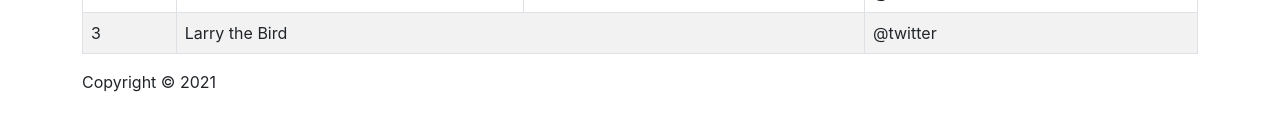
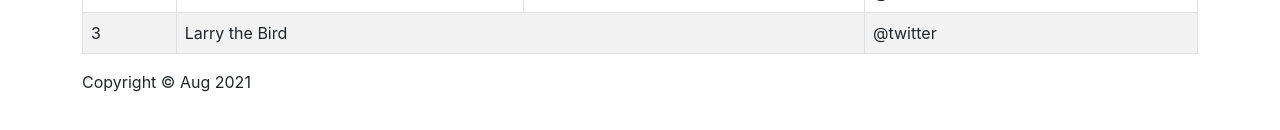
Before and after one commit to Drendal911/drendal911-employee-front-end, a Next.js app: page / in a window 1280 px wide. Shown: the part 312-442 px from the top of the page. Built offline with nearby package versions, Linux system fonts and the light colour scheme.

Commit message:
User Story 1.1

```diff
--- a/components/layout/MyFooter.js
+++ b/components/layout/MyFooter.js
@@ -6,7 +6,7 @@ export default function Footer() {
     return (
         <Container>
             <div>
-                <p>{copy} 2021</p>
+                <p>{copy} Aug 2021</p>
             </div>
         </Container>
     );
```
